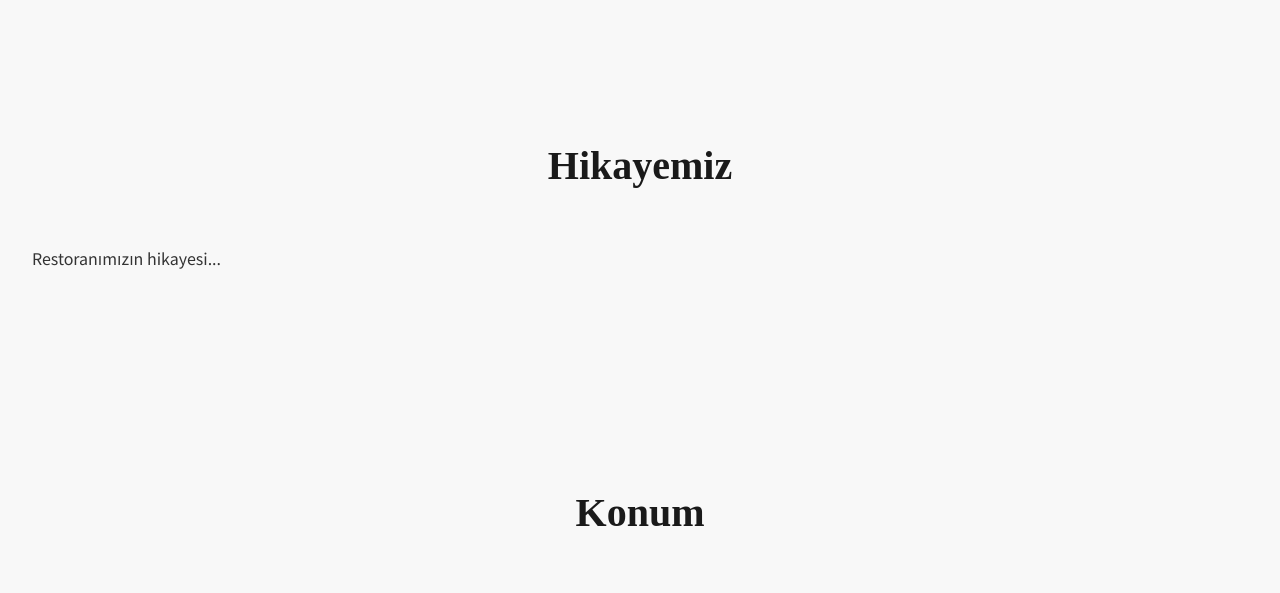
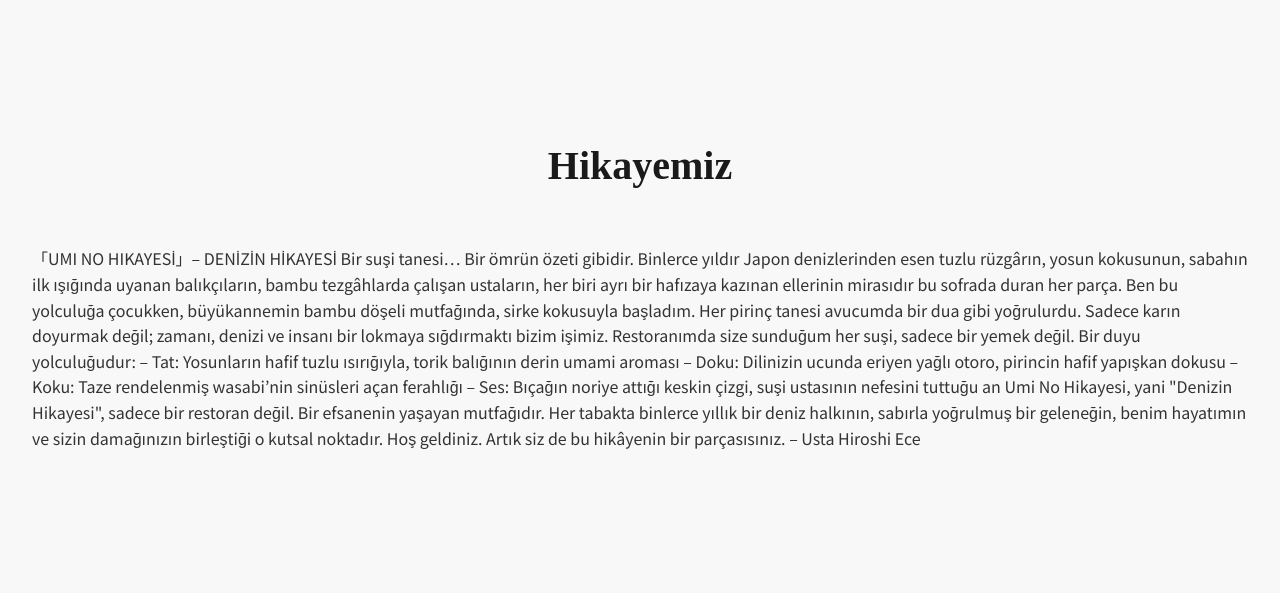
Before and after one commit to zeynepecekiris/theMusic, a Flask app: page / in a window 1280 px wide. Shown: the part 1194-1787 px from the top of the page. Run offline with Flask 3, Linux system fonts and the light colour scheme.

Commit message:
last version

```diff
--- a/templates/index.html
+++ b/templates/index.html
@@ -437,7 +437,31 @@
   <section id="story" class="section">
     <h2 class="section-title">Hikayemiz</h2>
     <div class="story-content">
-      <p>Restoranımızın hikayesi...</p>
+      <p>
+
+      「UMI NO HIKAYESİ」– DENİZİN HİKAYESİ
+Bir suşi tanesi…
+Bir ömrün özeti gibidir.
+Binlerce yıldır Japon denizlerinden esen tuzlu rüzgârın, yosun kokusunun, sabahın ilk ışığında uyanan balıkçıların, bambu tezgâhlarda çalışan ustaların, her biri ayrı bir hafızaya kazınan ellerinin mirasıdır bu sofrada duran her parça.
+
+Ben bu yolculuğa çocukken, büyükannemin bambu döşeli mutfağında, sirke kokusuyla başladım. Her pirinç tanesi avucumda bir dua gibi yoğrulurdu. Sadece karın doyurmak değil; zamanı, denizi ve insanı bir lokmaya sığdırmaktı bizim işimiz.
+
+Restoranımda size sunduğum her suşi, sadece bir yemek değil.
+Bir duyu yolculuğudur:
+– Tat: Yosunların hafif tuzlu ısırığıyla, torik balığının derin umami aroması
+– Doku: Dilinizin ucunda eriyen yağlı otoro, pirincin hafif yapışkan dokusu
+– Koku: Taze rendelenmiş wasabi’nin sinüsleri açan ferahlığı
+– Ses: Bıçağın noriye attığı keskin çizgi, suşi ustasının nefesini tuttuğu an
+
+Umi No Hikayesi, yani "Denizin Hikayesi", sadece bir restoran değil.
+Bir efsanenin yaşayan mutfağıdır. Her tabakta binlerce yıllık bir deniz halkının, sabırla yoğrulmuş bir geleneğin, benim hayatımın ve sizin damağınızın birleştiği o kutsal noktadır.
+
+Hoş geldiniz.
+Artık siz de bu hikâyenin bir parçasısınız.
+
+– Usta Hiroshi Ece
+
+</p>
     </div>
   </section>
 
```
